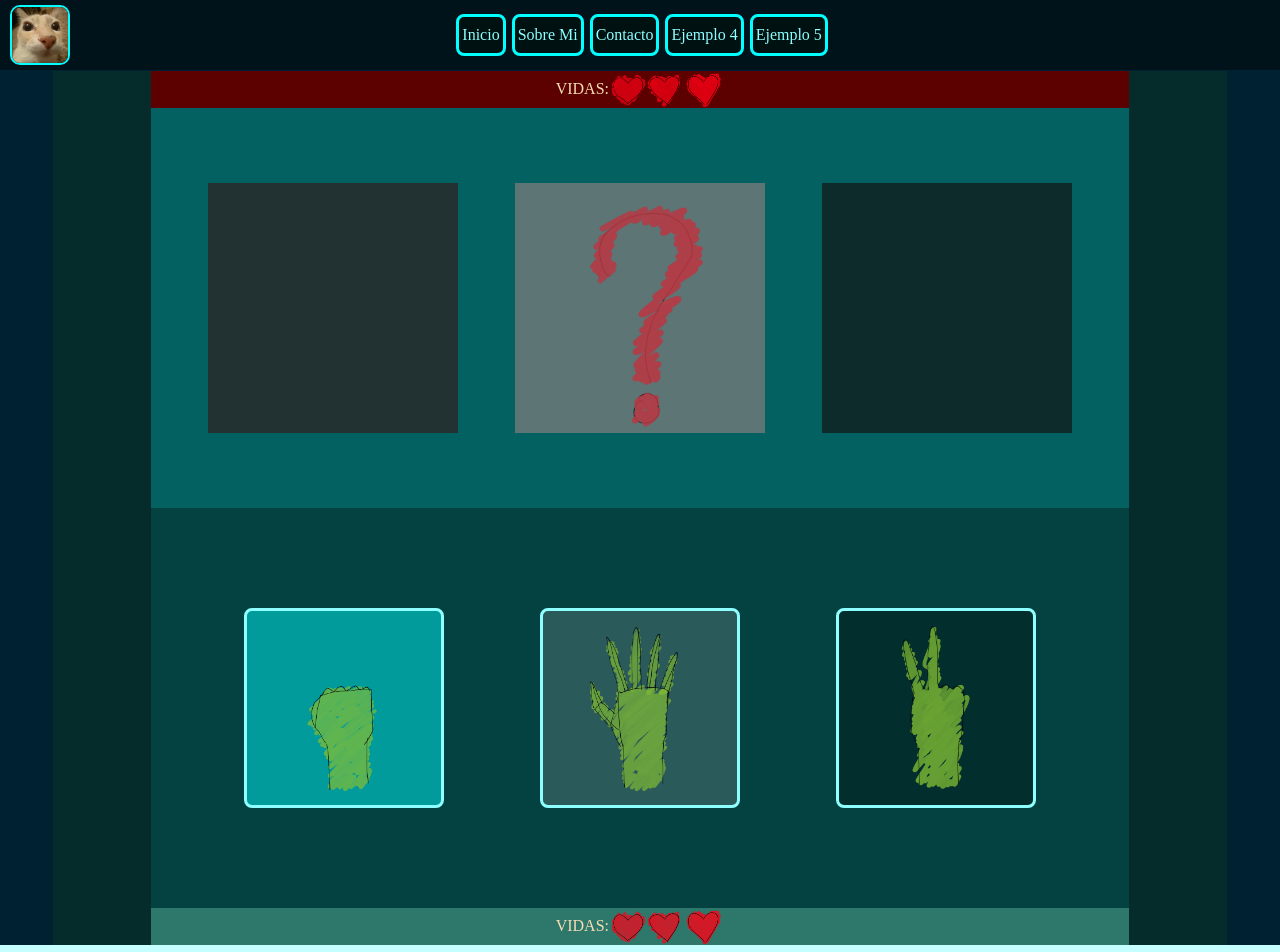
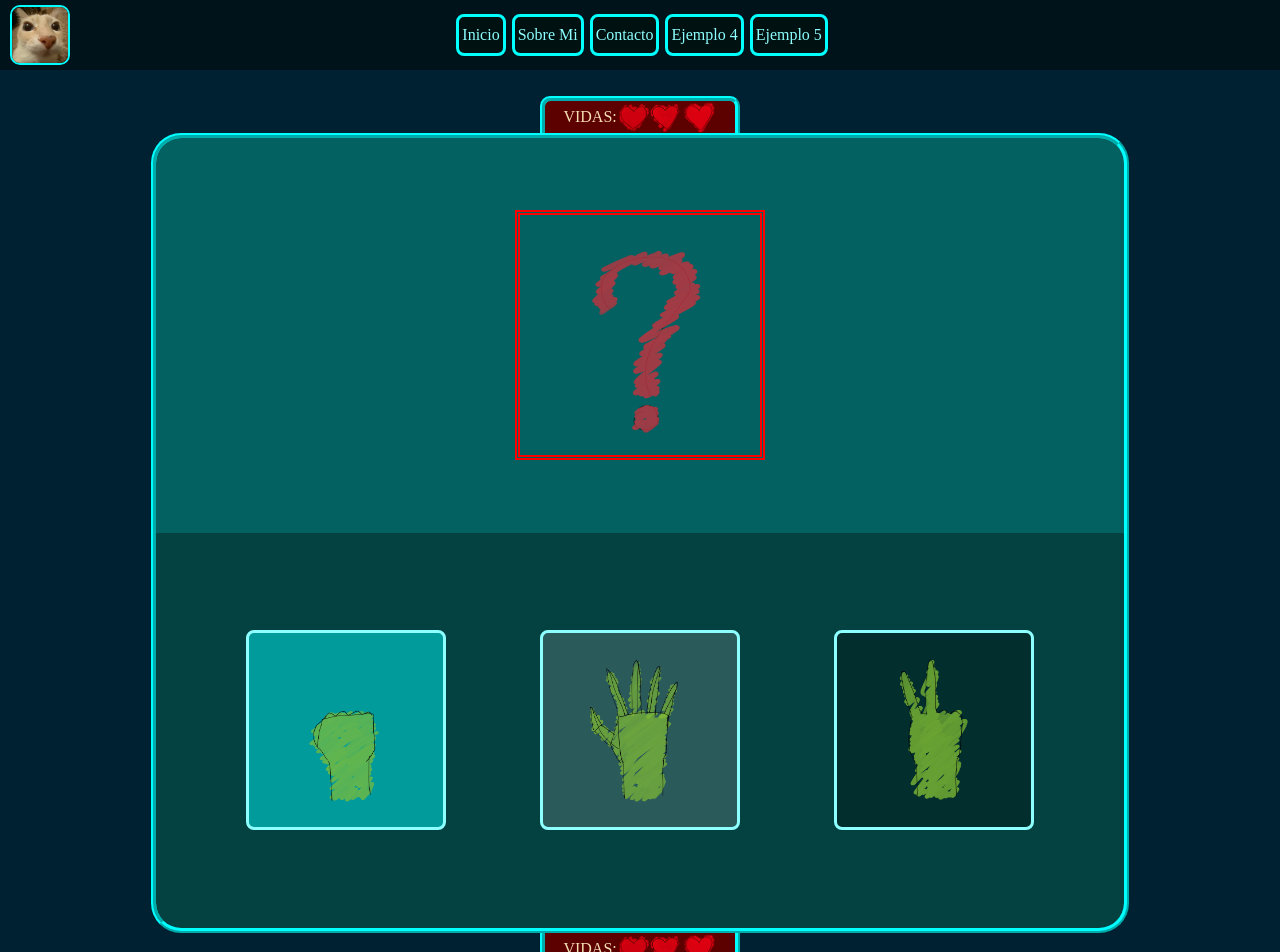
Before and after one commit to JehuCalle/portafolio-react, a React (Create React App) app: page /portafolio-react/Pages/PiedraPapelTijera in a window 1280 px wide. Shown: the top 952 px of the page. Built offline with nearby package versions, Linux system fonts and the light colour scheme.

Commit message:
Bg de guia eliminados, algunos bordes agregados, corrección en tamaño de piedra papel tijera

```diff
--- a/src/Css/BarraNav.css
+++ b/src/Css/BarraNav.css
@@ -6,12 +6,12 @@ a {
   display: flex;
   justify-content: center;
   align-items: center;
+  background-color: rgb(0, 19, 27);
 }
 
 .contBotonesDesplegables {
   display: flex;
   justify-content: flex-end;
-  background-color: aqua;
 }
 .botonDrop {
   height: 45px;
@@ -41,10 +41,6 @@ a {
 }
 .margin0 {
   margin: 0px !important;
-}
-
-.col-ImgBarDesplegable {
-  background-color: rgb(39, 65, 65);
 }
 
 .contImgBarra {
--- a/src/Css/Gato.css
+++ b/src/Css/Gato.css
@@ -40,8 +40,10 @@
   display: flex;
   flex-direction: column;
   justify-content: center;
-  align-items: flex-start;
-  background-color: rgb(51, 151, 151);
+  align-items: flex-end;
+  border-top: 5px double red;
+  border-left: 5px double red;
+  border-bottom: 5px double red;
 }
 
 .contenedor-DatosGato {
@@ -50,7 +52,9 @@
   flex-direction: column;
   justify-content: center;
   align-items: flex-start;
-  background-color: rgb(52, 78, 78);
+  border-top: 5px double red;
+  border-right: 5px double red;
+  border-bottom: 5px double red;
 }
 
 .contenedor-VidaHabilidadesGato {
@@ -59,5 +63,4 @@
   flex-direction: column;
   justify-content: center;
   align-items: center;
-  background-color: rgb(22, 48, 48);
 }
--- a/src/Css/PiedraPapelTijera.css
+++ b/src/Css/PiedraPapelTijera.css
@@ -5,7 +5,7 @@
   align-items: center;
 }
 .cuerpoAlturaGrande {
-  height: 875px;
+  height: 925px;
 }
 .cuerpoAlturaChico {
   height: 560px;
@@ -15,7 +15,6 @@
   display: flex;
   justify-content: center;
   align-items: center;
-  background-color: rgb(5, 43, 43);
 }
 
 
@@ -25,11 +24,13 @@
   display: flex;
   justify-content: center;
   align-items: center;
-  background-color: rgb(34, 49, 49);
 }
 .divImagenIzq {
   text-align: center;
   height: 100%;
+}
+.eleccionCotn1Chiquito {
+  height: 170px !important;
 }
 
 .contenedorCentro {
@@ -37,25 +38,40 @@
   flex-direction: column;
   justify-content: center;
   align-items: center;
-  background-color: rgb(1, 16, 37);
 }
 
 
 .contVidasEnemigo {
   height: 37px;
-  width: 100%;
+  width: 200px;
   display: flex;
   justify-content: center;
   align-items: center;
   background-color: rgb(92, 0, 0);
+  border-top: 5px ridge aqua;
+  border-left: 5px ridge aqua;
+  border-right: 5px ridge aqua;
+  border-radius: 10px 10px 0px 0px;
+  -webkit-border-radius: 10px 10px 0px 0px;
+  -moz-border-radius: 10px 10px 0px 0px;
+  -ms-border-radius: 10px 10px 0px 0px;
+  -o-border-radius: 10px 10px 0px 0px;
 }
 .contVidasPlayer {
   height: 37px;
-  width: 100%;
+  width: 200px;
   display: flex;
   justify-content: center;
   align-items: center;
-  background-color: rgb(46, 119, 107);
+  background-color: rgb(92, 0, 0);
+  border-left: 5px ridge aqua;
+  border-right: 5px ridge aqua;
+  border-bottom: 5px ridge aqua;
+  border-radius: 0px 0px 10px 10px;
+  -webkit-border-radius: 0px 0px 10px 10px;
+  -moz-border-radius: 0px 0px 10px 10px;
+  -ms-border-radius: 0px 0px 10px 10px;
+  -o-border-radius: 0px 0px 10px 10px;
 }
 .tamañoVidas{
   height: 100%;
@@ -69,6 +85,14 @@
   justify-content: space-evenly;
   align-items: center;
   background-color: rgb(3, 97, 97);
+  border-top: 5px ridge aqua;
+  border-left: 5px ridge aqua;
+  border-right: 5px ridge aqua;
+  border-radius: 30px 30px 0px 0px;
+  -webkit-border-radius: 30px 30px 0px 0px;
+  -moz-border-radius: 30px 30px 0px 0px;
+  -ms-border-radius: 30px 30px 0px 0px;
+  -o-border-radius: 30px 30px 0px 0px;
 }
 .cont1AlturaGrande {
   height: 400px;
@@ -82,7 +106,7 @@
   display: flex;
   justify-content: center;
   align-items: center;
-  background-color: rgb(93, 117, 117);
+  border: 5px double red;
 }
 .piedra1 {
   height: 250px;
@@ -90,7 +114,7 @@
   display: flex;
   justify-content: center;
   align-items: center;
-  background-color: rgb(13, 148, 148);
+  border: 5px double red;
 }
 .papel1 {
   height: 250px;
@@ -98,7 +122,7 @@
   display: flex;
   justify-content: center;
   align-items: center;
-  background-color: rgb(43, 90, 90);
+  border: 5px double red;
 }
 .tijera1 {
   height: 250px;
@@ -106,7 +130,7 @@
   display: flex;
   justify-content: center;
   align-items: center;
-  background-color: rgb(3, 46, 46);
+  border: 5px double red;
 }
 
 /* PIEDRA PAPEL TIJERA 2 */
@@ -124,6 +148,14 @@
   justify-content: space-evenly;
   align-items: center;
   background-color: rgb(4, 66, 66);
+  border-radius: 0px 0px 30px 30px;
+  border-left: 5px ridge aqua;
+  border-right: 5px ridge aqua;
+  border-bottom: 5px ridge aqua;
+  -webkit-border-radius: 0px 0px 30px 30px;
+  -moz-border-radius: 0px 0px 30px 30px;
+  -ms-border-radius: 0px 0px 30px 30px;
+  -o-border-radius: 0px 0px 30px 30px;
 }
 .cont3AlturaGrande {
   height: 400px;
@@ -156,6 +188,10 @@
   background-color: rgb(3, 46, 46);
 }
 
+.piePapTij2Chiquito {
+  height: 150px;
+}
+
 
 .contenedorDerecha {
   height: 250px;
@@ -163,7 +199,6 @@
   display: flex;
   justify-content: center;
   align-items: center;
-  background-color: rgb(13, 43, 43);
 }
 .divImagenDer {
   text-align: center;
@@ -177,7 +212,7 @@
 }
 
 .tamañoIMG {
-  height: 100%;
+  height: 86%;
   width: 100%;
 }
 
@@ -195,7 +230,7 @@
   height: 800px;
 }
 .alertaGanarChico {
-  height: 462px;
+  height: 472px;
 }
 .tamañoImgAlertaGanaste {
   height: 300px;
@@ -214,7 +249,7 @@
   height: 800px;
 }
 .alertaPerderChico {
-  height: 462px;
+  height: 472px;
 }
 .tamañoImgAlertaPerdiste {
   height: 300px;
--- a/src/Css/TarjetaRND.css
+++ b/src/Css/TarjetaRND.css
@@ -3,11 +3,17 @@
   display: flex;
   flex-direction: row;
   justify-content: center;
+  align-items: center;
   background-color: rgb(29, 65, 65);
+  border: 10px ridge red;
 }
 .imgTitulo {
   display: flex;
-  padding: 10px;
+  box-sizing: border-box;
+  -webkit-box-sizing: border-box;
+  -moz-box-sizing: border-box;
+  -ms-box-sizing: border-box;
+  -o-box-sizing: border-box;
 }
 .imgLogo {
   height: 80px;
@@ -19,10 +25,10 @@
   -o-border-radius: 30px;
 }
 .titulo {
+  height: 100%;
   display: flex;
   justify-content: center;
   align-items: center;
-  background-color: green;
 }
 
 
@@ -33,7 +39,6 @@
   flex-direction: row;
   justify-content: center;
   align-items: center;
-  background-color: rgb(165, 47, 47);
 }
 .tamañoGrandeContCuerpo {
   height: 737px;
@@ -45,7 +50,6 @@
   display: flex;
   justify-content: center;
   align-items: center;
-  background-color: rgb(25, 85, 85);
   position: relative;
 }
 .tamañoGrandeContTarjeta {
--- a/src/Pages/DiferentesAnim.jsx
+++ b/src/Pages/DiferentesAnim.jsx
@@ -448,7 +448,7 @@ const handleClose = (event, reason) => {
         <div className="contContCont col-12">
           {/* IZQUIERDA IZQUIERDA IZQUIERDA IZQUIERDA IZQUIERDA */}
           <div className="contAnimIzq col-12 col-sm-12 col-md-12 col-lg-4 col-xl-4 col-xxl-3">
-            <label className="tituloAlerVanilla col-12"> ALERTAS VANILLA</label>
+            <label className="tituloAlerVanilla col-6 col-sm-5"> ALERTAS VANILLA</label>
             <div className="contBtnDifAnim">
               <div className="contAlertaVanilla col-12">
                 <label
@@ -572,7 +572,7 @@ const handleClose = (event, reason) => {
 
           {/* CENTRO CENTRO CENTRO CENTRO CENTRO */}
           <div className="contAnimCen col-12 col-sm-12 col-md-12 col-lg-4 col-xl-4 col-xxl-4">
-            <label className="tituloAlerMUI col-12"> ALERTAS CON MUI </label>
+            <label className="tituloAlerMUI col-6 col-sm-4"> ALERTAS CON MUI </label>
             <div className="contCentro col-11">
               <form
                 className="estiloForm col-12"
@@ -663,7 +663,7 @@ const handleClose = (event, reason) => {
 
           {/* DERECHA DERECHA DERECHA DERECHA DERECHA */}
           <div className=" col-12 col-sm-12 col-md-12 col-lg-4 col-xl-4 contAnimDer col-xxl-3">
-            <label className="tituloAlerMUI col-12"> ALERTAS CON MUI </label>
+            <label className="tituloAlerMUI col-6 col-sm-5"> ALERTAS CON MUI </label>
             <div className="contBtnDifAnim">
               <input
                 className="col-8"
--- a/src/Pages/PiedraPapelTijera.jsx
+++ b/src/Pages/PiedraPapelTijera.jsx
@@ -199,7 +199,7 @@ function PiedraPapelTijera() {
 
 
           <div className={`cont1 col-10 ${grandeOChico(window.innerWidth) ? 'cont1AlturaChico' : 'cont1AlturaGrande'}`}>
-            <div className="contenedorIzquierda">
+            <div className={`contenedorIzquierda ${grandeOChico(window.innerWidth) ? 'eleccionCotn1Chiquito' : ''}`}>
               <div className="divImagenIzq ocultar">
                 <label>PERDISTE</label>
                 <img
@@ -210,25 +210,25 @@ function PiedraPapelTijera() {
             </div>
 
 
-            <div className="neutro">
+            <div className={`neutro ${grandeOChico(window.innerWidth) ? 'eleccionCotn1Chiquito' : ''}`}>
               <img
                 className="tamañoIMG"
                 src={RandomPiPaTi}
                 alt="RandomPiPaTi"/>
             </div>
-            <div className="piedra1 ocultar">
+            <div className={`piedra1 ${grandeOChico(window.innerWidth) ? 'eleccionCotn1Chiquito' : ''} ocultar`}>
               <img
                 className="tamañoIMG"
                 src={PiedraBot}
                 alt="PiedraBot"/>
             </div>
-            <div className="papel1 ocultar">
+            <div className={`papel1 ${grandeOChico(window.innerWidth) ? 'eleccionCotn1Chiquito' : ''} ocultar`}>
               <img
                 className="tamañoIMG"
                 src={PapelBot}
                 alt="PapelBot"/>
             </div>
-            <div className="tijera1 ocultar">
+            <div className={`tijera1 ${grandeOChico(window.innerWidth) ? 'eleccionCotn1Chiquito' : ''} ocultar`}>
               <img
                 className="tamañoIMG"
                 src={TijeraBot}
@@ -236,7 +236,7 @@ function PiedraPapelTijera() {
             </div>
 
 
-            <div className="contenedorDerecha">
+            <div className={`contenedorDerecha ${grandeOChico(window.innerWidth) ? 'eleccionCotn1Chiquito' : ''}`}>
               <div className="divImagenDer ocultar">
                 <label>GANASTE</label>
                 <img
@@ -254,21 +254,21 @@ function PiedraPapelTijera() {
           <div className={`cont3 ${grandeOChico(window.innerWidth) ? 'cont3AlturaChico' : 'cont3AlturaGrande'}`}>
             <BtnPiePapTijRnd
               id="idPiedra2"
-              classNameBTN="piedra2"
+              classNameBTN={`piedra2 ${grandeOChico(window.innerWidth) ? 'piePapTij2Chiquito' : ''}`}
               onClick={(id) => random(id)}
               classNameIMG="tamañoIMG"
               src={PiedraPlayer}
               alt="PiedraPlayer"/>
             <BtnPiePapTijRnd
               id="idPapel2"
-              classNameBTN="papel2"
+              classNameBTN={`papel2 ${grandeOChico(window.innerWidth) ? 'piePapTij2Chiquito' : ''}`}
               onClick={(id) => random(id)}
               classNameIMG="tamañoIMG"
               src={PapelPlayer}
               alt="PapelPlayer"/>
             <BtnPiePapTijRnd
               id="idTijera2"
-              classNameBTN="tijera2"
+              classNameBTN={`tijera2 ${grandeOChico(window.innerWidth) ? 'piePapTij2Chiquito' : ''}`}
               onClick={(id) => random(id)}
               classNameIMG="tamañoIMG"
               src={TijeraPlayer}
```
Also changed, not shown: src/Css/DiferentesAnim.css (+23 -7 lines).
